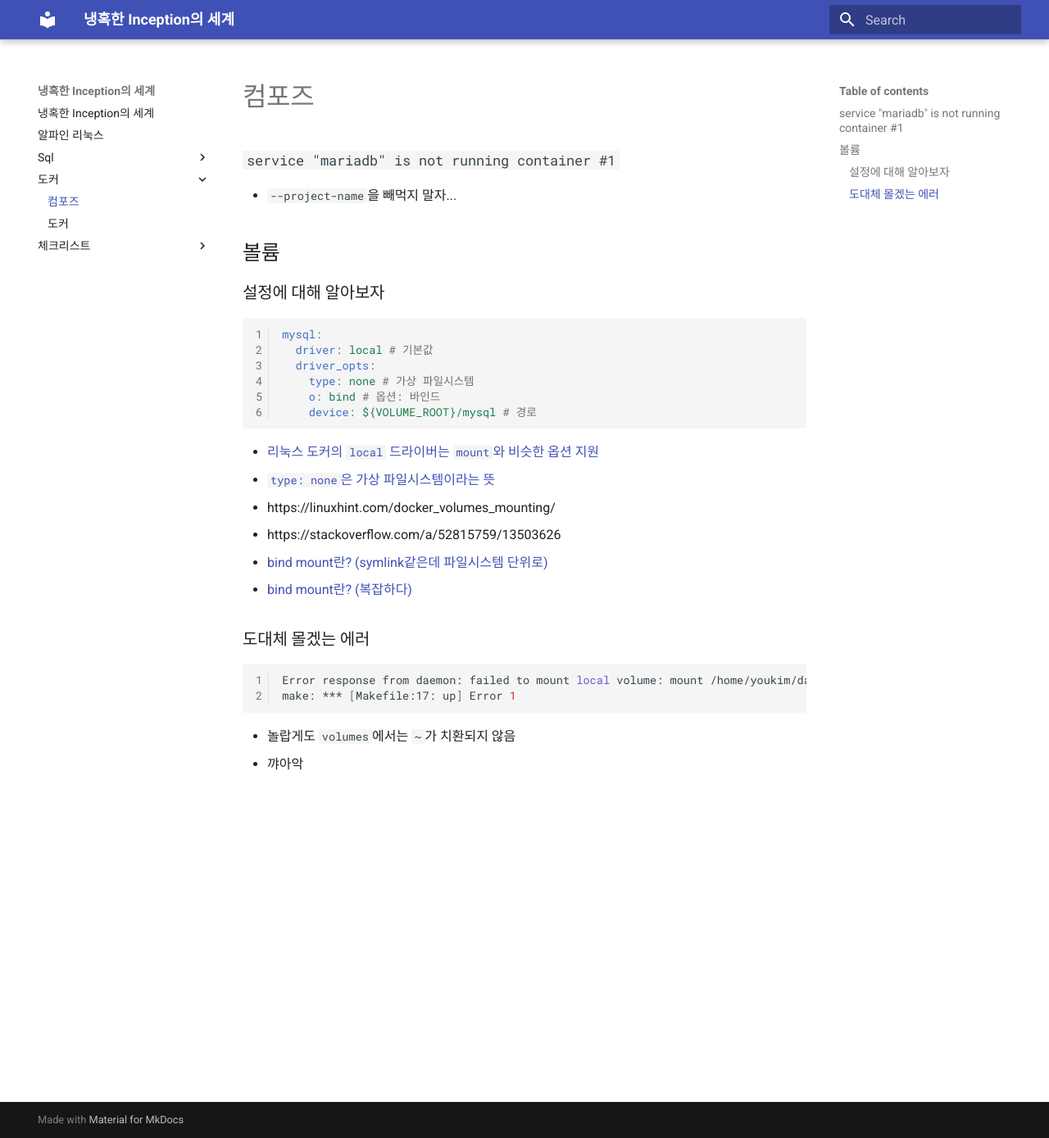
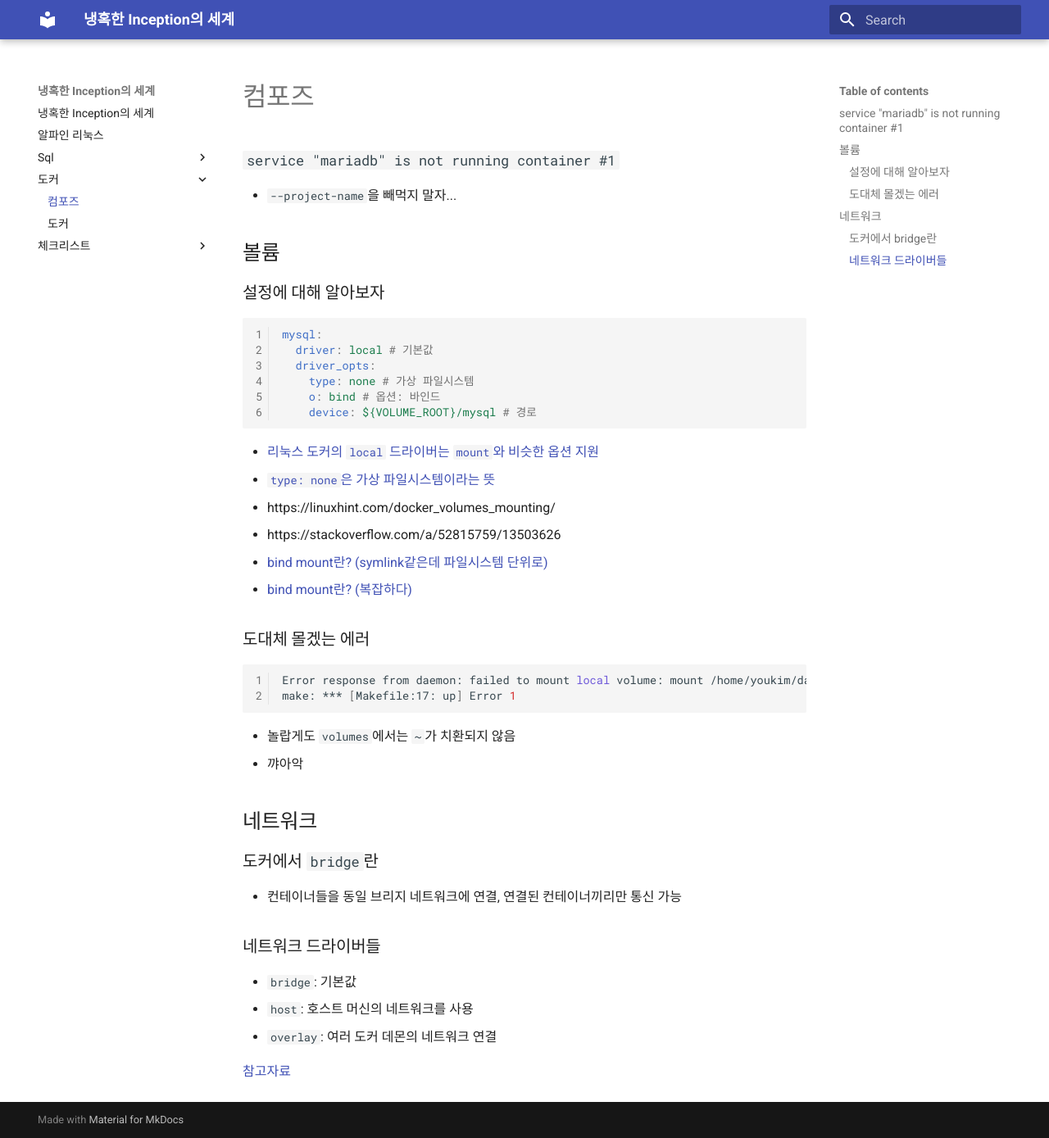
Before and after one commit to 42cursus-youkim/Inception, an MkDocs documentation site: the page built from docs/도커/compose.md, in a window 1280 px wide and 1389 px high. Shown: the whole window at 82% size. Built offline with MkDocs 1.6.1 and Material for MkDocs 9.7.7, drawn with Linux system fonts in a browser that asks for light colours.

Commit message:
docs: 네트워크 추가

```diff
--- a/docs/도커/compose.md
+++ b/docs/도커/compose.md
@@ -34,3 +34,17 @@ make: *** [Makefile:17: up] Error 1
 
 - 놀랍게도 `volumes`에서는 `~`가 치환되지 않음
 - 꺄아악
+
+## 네트워크
+
+### 도커에서 `bridge`란
+
+- 컨테이너들을 동일 브리지 네트워크에 연결, 연결된 컨테이너끼리만 통신 가능
+
+### 네트워크 드라이버들
+
+- `bridge`: 기본값
+- `host`: 호스트 머신의 네트워크를 사용
+- `overlay`: 여러 도커 데몬의 네트워크 연결
+
+[참고자료](https://docs.docker.com/network/#network-drivers)
```
